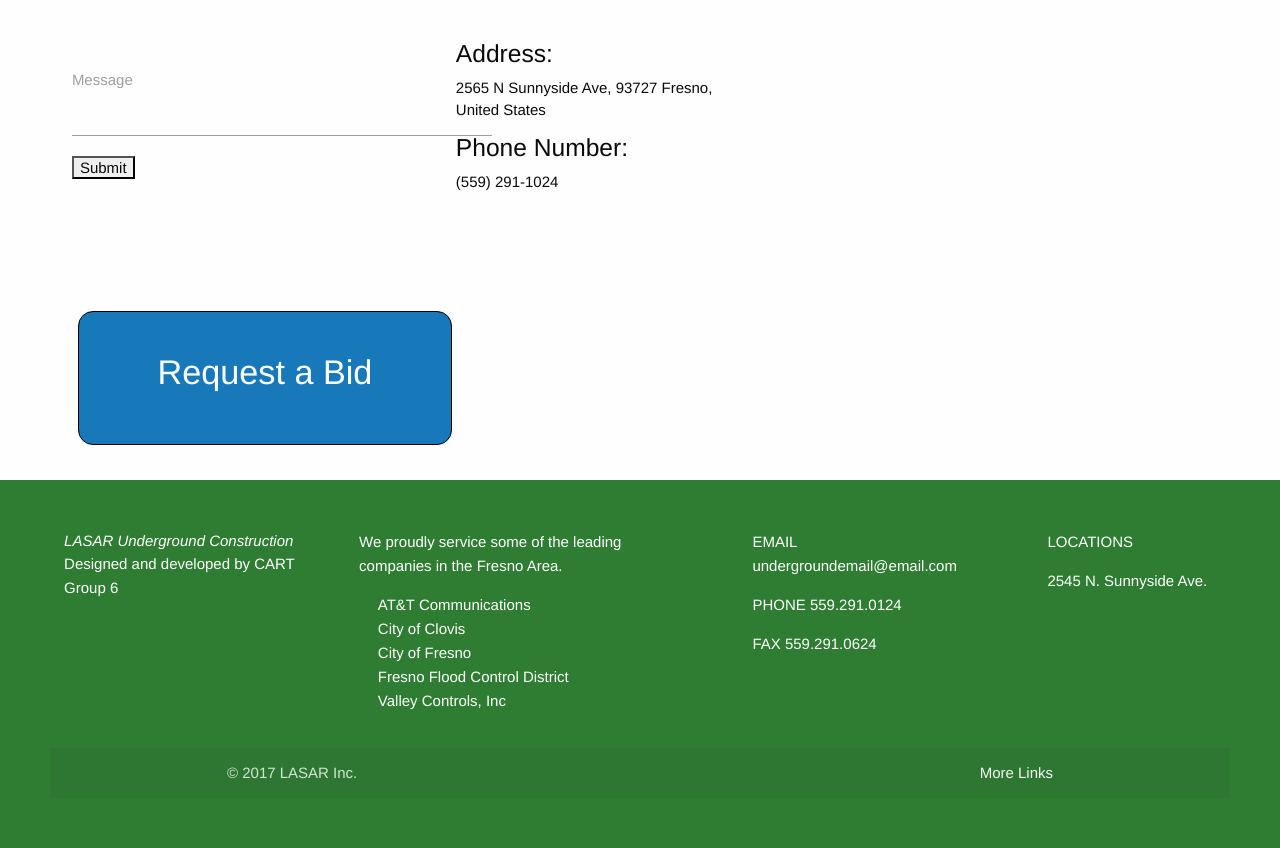
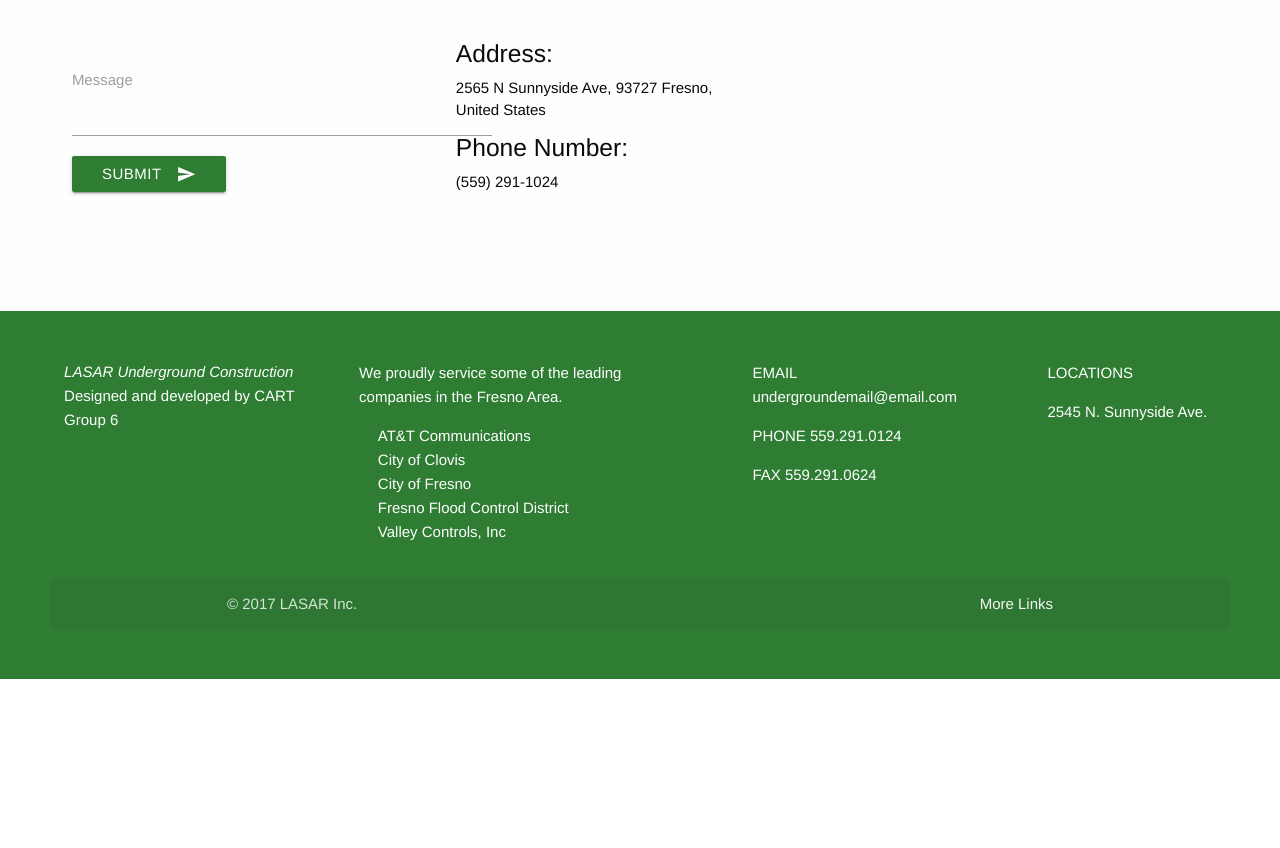
Before and after one commit to brookecart/LASAR-Underground-Construction, a PHP site: page /Contacts.php in a window 1280 px wide. Shown: the part 539-1387 px from the top of the page. After the commit the page ends 1218 px from the top, so only its background shows below. Run offline with PHP 8.4, Linux system fonts and the light colour scheme; some libraries are stand-ins or nearby versions.

Commit message:
button changes

```diff
--- a/LASAR-Underground-Construction/Contacts.php
+++ b/LASAR-Underground-Construction/Contacts.php
@@ -28,12 +28,5 @@
 
         </div>
         <br>
-        <div class="row">
-            <a class="button column lsrBorder large-4" href="#">
-                       <br>
-                        <h4>Request a Bid</h4>
-                    <br> <br>
-            </a>
-        </div>
     </div>
     <?php require('footer.php');?>
--- a/LASAR-Underground-Construction/msgform.php
+++ b/LASAR-Underground-Construction/msgform.php
@@ -50,7 +50,9 @@
                    <div class="input-field col s12">
                  <textarea id="message" class="materialize-textarea" data-length="300"></textarea>
                     <label for="message">Message</label>
-                 <input type="submit">
+                  <button class="btn waves-effect waves-light center-align" type="submit" name="action" style="background-color: #2E7D32;">Submit
+                    <i class="material-icons right">send</i>
+                  </button>
               </div>
              </div>
          </form>
```
